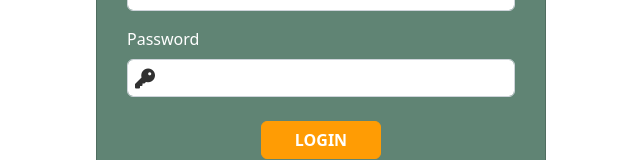
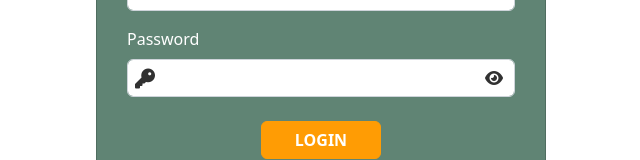
Before and after one commit to IlhamSetiaji/astra-frontend-moa, a Vue app: page /login in a window 1280 px wide. Shown: the part 368-528 px from the top of the page, without its empty margins (319-959 px from the left). Built offline with nearby package versions, Linux system fonts and the light colour scheme.

Commit message:
add hashing password

```diff
--- a/src/components/ContohHalaman.vue
+++ /dev/null
@@ -1,3 +0,0 @@
-<template>
-  <h1>Main Content Area</h1>
-</template>
--- a/src/store/index.js
+++ b/src/store/index.js
@@ -44,7 +44,7 @@ export default createStore({
         },
       ];
 
-      const expirationDate = new Date().getTime() + 60 * 1000; // 1 minute from now
+      const expirationDate = new Date().getTime() + 300 * 1000; // 1 minute from now
       localStorage.setItem("tokenExpiration", expirationDate);
 
       const user = users.find(
--- a/src/views/LoginPage.vue
+++ b/src/views/LoginPage.vue
@@ -13,7 +13,7 @@
               >Email address</label
             >
             <div class="form-float">
-              <i class="icon fa-solid fa-envelope fa-lg"></i>
+              <i class="icon fa-solid fa-envelope fa-lg envelope-icon"></i>
               <input
                 type="email"
                 class="form-control"
@@ -32,13 +32,19 @@
               >Password</label
             >
             <div class="form-float">
-              <i class="icon fa-solid fa-key fa-lg"></i>
+              <i class="icon fa-solid fa-key fa-lg key-icon"></i>
               <input
-                type="password"
                 class="form-control"
                 id="exampleInputPassword1"
                 v-model="password"
+                :type="showPassword ? 'text' : 'password'"
               />
+              <!-- Eye icon to toggle password visibility -->
+              <i
+                class="icon fa-solid fa-eye eye-icon"
+                :class="{ 'fa-eye-slash': !showPassword }"
+                @click="showPassword = !showPassword"
+              ></i>
             </div>
           </div>
           <div class="text-center">
@@ -67,7 +73,8 @@ export default {
       password: "",
       error: null,
       showModal: false, // New data property for modal visibility
-      loginError: null, // New data property for storing error message
+      loginError: null,
+      showPassword: false, // New data property for storing error message
     };
   },
   methods: {
@@ -101,11 +108,19 @@ body {
 .login-form {
   color: white;
 }
-.icon {
+.key-icon,
+.envelope-icon {
   color: rgb(49, 49, 49);
   position: absolute;
   top: calc(50%);
   left: 0.5rem;
+}
+.eye-icon {
+  position: absolute;
+  top: calc(50% - 0.5rem);
+  right: 0.75rem;
+  cursor: pointer;
+  color: rgb(49, 49, 49);
 }
 .form-float {
   position: relative;
```
